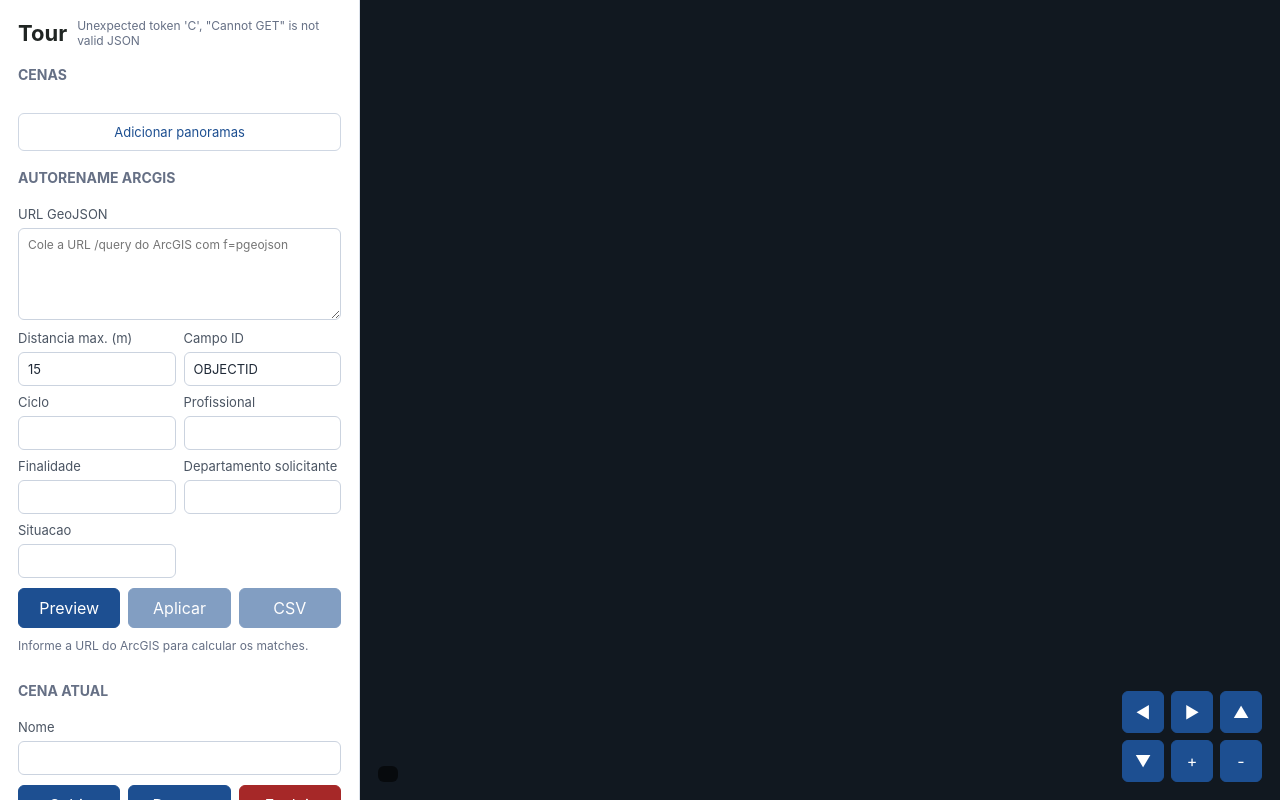
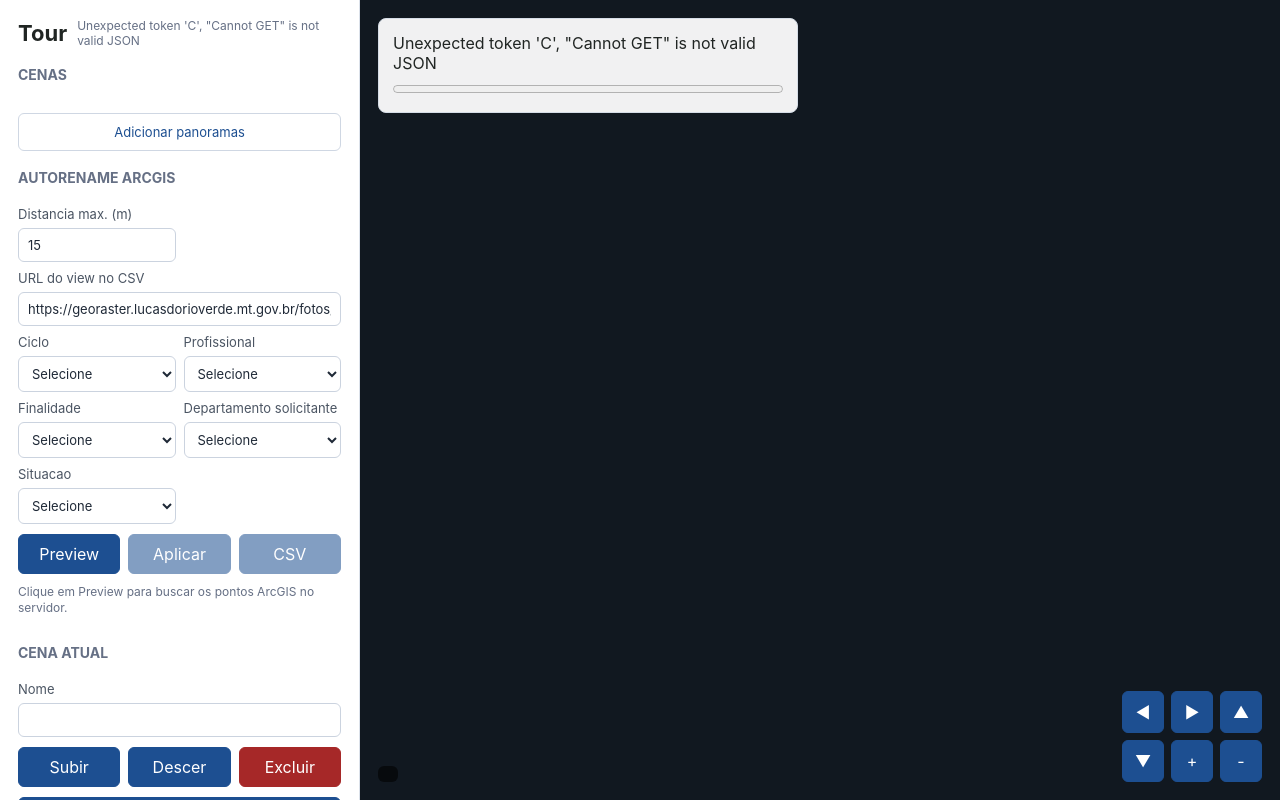
Before and after one commit to adaosanto/360tour, a FastAPI app: template app/templates/editor.html in a window 1280 px wide. Run offline with FastAPI, Linux system fonts and the light colour scheme; the template is opened without the code that fills it: most values are stand-ins (such as "Sample title", 1, 10 or a date in 2020); some libraries are stand-ins or nearby versions.

Commit message:
Adiciona suporte para autorenomeação com integração ao ArcGIS, incluindo configuração de URLs e campos no CSV, além de melhorias na interface do usuário.

```diff
--- a/app/main.py
+++ b/app/main.py
@@ -5,6 +5,7 @@ import io
 import json
 import math
 import os
+import re
 import shutil
 import time
 import urllib.error
@@ -32,6 +33,16 @@ TEMP_DIR = STORAGE_DIR
 STATIC_DIR = BASE_DIR / "static"
 TEMPLATES_DIR = BASE_DIR / "templates"
 TTL_HOURS = float(os.getenv("TEMP_PROJECT_TTL_HOURS", "24"))
+ARCGIS_TOKEN_URL = os.getenv("ARCGIS_TOKEN_URL", "http://192.168.173.99:8090/api/sma/token/")
+ARCGIS_360_QUERY_URL = os.getenv(
+    "ARCGIS_360_QUERY_URL",
+    "https://services8.arcgis.com/MRbkurfLm8nmQrDq/ArcGIS/rest/services/Imagens_360/FeatureServer/0/query",
+)
+ARCGIS_360_ID_FIELD = os.getenv("ARCGIS_360_ID_FIELD", "OBJECTID")
+CSV_VIEW_URL_DEFAULT = os.getenv(
+    "CSV_VIEW_URL_DEFAULT",
+    "https://georaster.lucasdorioverde.mt.gov.br/fotos/app360/index.php/",
+)
 TEMP_DIR.mkdir(parents=True, exist_ok=True)
 DATABASE_URL = make_database_url(TEMP_DIR, os.getenv("DATABASE_URL"))
 SessionLocal = build_session_factory(DATABASE_URL)
@@ -42,6 +53,7 @@ app.mount("/static", StaticFiles(directory=STATIC_DIR), name="static")
 app.mount("/project-files", StaticFiles(directory=TEMP_DIR), name="project-files")
 
 progress_state: dict[str, dict] = {}
+arcgis_token_cache: dict[str, str | float] = {}
 
 DEFAULT_PROJECT_SETTINGS = {
     "autorotate": False,
@@ -280,33 +292,80 @@ def _guid_identifier(properties: dict) -> str:
     return _property_identifier(properties, candidates) or ""
 
 
-def _arcgis_geojson_url(arcgis_url: str) -> str:
+def _fetch_arcgis_token() -> str:
+    now = time.time()
+    cached_token = str(arcgis_token_cache.get("token") or "").strip()
+    cached_expires = _as_number(arcgis_token_cache.get("expires")) or 0
+    if cached_token and cached_expires - 60 > now:
+        return cached_token
+
+    request = urllib.request.Request(ARCGIS_TOKEN_URL, headers={"User-Agent": "MarzipanoClone/1.0"})
+    try:
+        with urllib.request.urlopen(request, timeout=15) as response:
+            raw = response.read(1024 * 1024)
+    except urllib.error.HTTPError as exc:
+        raise HTTPException(status_code=502, detail=f"Servico de token retornou HTTP {exc.code}.") from exc
+    except urllib.error.URLError as exc:
+        raise HTTPException(status_code=502, detail=f"Nao foi possivel buscar token ArcGIS: {exc.reason}") from exc
+
+    try:
+        payload = json.loads(raw.decode("utf-8"))
+    except Exception as exc:
+        raise HTTPException(status_code=502, detail="Resposta do servico de token nao e um JSON valido.") from exc
+
+    token = str(payload.get("token") or "").strip() if isinstance(payload, dict) else ""
+    expires = _as_number(payload.get("expires")) if isinstance(payload, dict) else None
+    if not token:
+        raise HTTPException(status_code=502, detail="Servico de token nao retornou token ArcGIS.")
+
+    arcgis_token_cache["token"] = token
+    arcgis_token_cache["expires"] = expires or (now + 300)
+    return token
+
+
+def _arcgis_geojson_url(arcgis_url: str, token: str) -> str:
     parts = urllib.parse.urlsplit(arcgis_url)
     query = urllib.parse.parse_qsl(parts.query, keep_blank_values=True)
     normalized = []
+    has_where = False
     has_out_fields = False
     has_format = False
+    has_return_geometry = False
     for key, value in query:
         lower_key = key.lower()
-        if lower_key == "outfields":
+        if lower_key == "token":
+            continue
+        if lower_key == "where":
+            has_where = True
+            normalized.append((key, value or "1=1"))
+        elif lower_key == "outfields":
             has_out_fields = True
             normalized.append((key, "*"))
         elif lower_key == "f":
             has_format = True
             normalized.append((key, "pgeojson"))
+        elif lower_key == "returngeometry":
+            has_return_geometry = True
+            normalized.append((key, "true"))
         else:
             normalized.append((key, value))
+    if not has_where:
+        normalized.append(("where", "1=1"))
     if not has_out_fields:
         normalized.append(("outFields", "*"))
+    if not has_return_geometry:
+        normalized.append(("returnGeometry", "true"))
     if not has_format:
         normalized.append(("f", "pgeojson"))
+    normalized.append(("token", token))
     return urllib.parse.urlunsplit((parts.scheme, parts.netloc, parts.path, urllib.parse.urlencode(normalized), parts.fragment))
 
 
-def _fetch_geojson_points(arcgis_url: str, id_field: str) -> list[dict]:
-    if not arcgis_url or not arcgis_url.lower().startswith(("https://", "http://")):
-        raise HTTPException(status_code=400, detail="Informe uma URL HTTP/HTTPS valida do ArcGIS.")
-    request = urllib.request.Request(_arcgis_geojson_url(arcgis_url), headers={"User-Agent": "MarzipanoClone/1.0"})
+def _fetch_geojson_points() -> list[dict]:
+    if not ARCGIS_360_QUERY_URL.lower().startswith(("https://", "http://")):
+        raise HTTPException(status_code=500, detail="ARCGIS_360_QUERY_URL invalida.")
+    token = _fetch_arcgis_token()
+    request = urllib.request.Request(_arcgis_geojson_url(ARCGIS_360_QUERY_URL, token), headers={"User-Agent": "MarzipanoClone/1.0"})
     try:
         with urllib.request.urlopen(request, timeout=30) as response:
             raw = response.read(20 * 1024 * 1024)
@@ -330,7 +389,7 @@ def _fetch_geojson_points(arcgis_url: str, id_field: str) -> list[dict]:
             continue
         coordinates = _feature_point_coordinates(feature)
         properties = feature.get("properties") or {}
-        point_id = _point_identifier(properties, id_field)
+        point_id = _point_identifier(properties, ARCGIS_360_ID_FIELD)
         if coordinates and point_id:
             points.append({
                 "id": point_id,
@@ -350,13 +409,22 @@ def _scene_height(scene: dict):
     return ""
 
 
-def _autorename_payload_options(payload: dict) -> tuple[str, float, str]:
-    arcgis_url = str(payload.get("arcgisUrl") or "").strip()
+def _scene_year(scene: dict) -> str:
+    metadata = scene.get("metadata") or {}
+    candidates = [metadata.get("takenAt"), metadata.get("dateTime"), metadata.get("date")]
+    candidates.extend([scene.get("sourceFile"), scene.get("name"), scene.get("id")])
+    for value in candidates:
+        match = re.search(r"\b(20\d{2}|19\d{2})\b", str(value or ""))
+        if match:
+            return match.group(1)
+    return ""
+
+
+def _autorename_payload_options(payload: dict) -> float:
     max_distance = _as_number(payload.get("maxDistanceMeters"))
-    id_field = str(payload.get("idField") or "OBJECTID").strip() or "OBJECTID"
     if max_distance is None or max_distance <= 0:
         raise HTTPException(status_code=400, detail="Distancia maxima deve ser maior que zero.")
-    return arcgis_url, max_distance, id_field
+    return max_distance
 
 
 def _build_autorename_matches(project: dict, points: list[dict], max_distance: float) -> list[dict]:
@@ -369,6 +437,7 @@ def _build_autorename_matches(project: dict, points: list[dict], max_distance: f
                 "sceneName": scene.get("name"),
                 "sourceFile": scene.get("sourceFile"),
                 "height": _scene_height(scene),
+                "year": _scene_year(scene),
                 "matched": False,
                 "reason": "Cena sem coordenadas GPS.",
             })
@@ -384,6 +453,7 @@ def _build_autorename_matches(project: dict, points: list[dict], max_distance: f
                 "sceneName": scene.get("name"),
                 "sourceFile": scene.get("sourceFile"),
                 "height": _scene_height(scene),
+                "year": _scene_year(scene),
                 "photo": {"latitude": scene_point[0], "longitude": scene_point[1]},
                 "matched": False,
                 "reason": "Nenhum ponto ArcGIS retornado.",
@@ -395,6 +465,7 @@ def _build_autorename_matches(project: dict, points: list[dict], max_distance: f
             "sceneName": scene.get("name"),
             "sourceFile": scene.get("sourceFile"),
             "height": _scene_height(scene),
+            "year": _scene_year(scene),
             "photo": {"latitude": scene_point[0], "longitude": scene_point[1]},
             "point": {"id": best["id"], "guid": best.get("guid") or "", "latitude": best["latitude"], "longitude": best["longitude"]},
             "distanceMeters": round(best["distanceMeters"], 2),
@@ -407,10 +478,10 @@ def _build_autorename_matches(project: dict, points: list[dict], max_distance: f
 
 
 def _autorename_preview(project_dir: Path, payload: dict) -> dict:
-    arcgis_url, max_distance, id_field = _autorename_payload_options(payload)
+    max_distance = _autorename_payload_options(payload)
     project = _normalize_project(load_project(project_dir))
     _backfill_missing_photo_metadata(project_dir, project)
-    points = _fetch_geojson_points(arcgis_url, id_field)
+    points = _fetch_geojson_points()
     matches = _build_autorename_matches(project, points, max_distance)
     matched_count = sum(1 for match in matches if match.get("matched"))
     duplicate_ids = sorted({
@@ -432,10 +503,29 @@ def _csv_payload_value(payload: dict, key: str) -> str:
     return str(payload.get(key) or "").strip()
 
 
-def _scene_link(base_url: str, project_id: str, scene_id: str) -> str:
+def _csv_view_url(payload: dict) -> str:
+    return _csv_payload_value(payload, "viewUrl") or CSV_VIEW_URL_DEFAULT
+
+
+def _scene_link(view_url: str, project_id: str, scene_id: str) -> str:
     quoted_project = urllib.parse.quote(project_id, safe="")
     quoted_scene = urllib.parse.quote(str(scene_id), safe="")
-    return f"{base_url.rstrip('/')}/view/{quoted_project}/{quoted_scene}"
+    replacements = {
+        "{projectid}": quoted_project,
+        "{projectId}": quoted_project,
+        "{project_id}": quoted_project,
+        "{photoId}": quoted_scene,
+        "{photoid}": quoted_scene,
+        "{sceneId}": quoted_scene,
+        "{sceneid}": quoted_scene,
+    }
+    if any(token in view_url for token in replacements):
+        link = view_url
+        for token, value in replacements.items():
+            link = link.replace(token, value)
+        return link
+    separator = "&" if "?" in view_url else "?"
+    return f"{view_url.rstrip('/')}/{quoted_project}/{quoted_scene}{separator}showBtnList=false"
 
 
 def _autorename_csv(project_id: str, project_dir: Path, payload: dict, base_url: str) -> str:
@@ -453,6 +543,7 @@ def _autorename_csv(project_id: str, project_dir: Path, payload: dict, base_url:
         "DepartamentoSolicitante": _csv_payload_value(payload, "departamentoSolicitante"),
         "Situacao": _csv_payload_value(payload, "situacao"),
     }
+    view_url = _csv_view_url(payload)
     for match in preview["matches"]:
         if not match.get("matched"):
             continue
@@ -463,8 +554,9 @@ def _autorename_csv(project_id: str, project_dir: Path, payload: dict, base_url:
             "guid": point.get("guid") or "",
             "Observação": match.get("sourceFile") or match.get("sceneName") or match.get("sceneId") or "",
             "Altura": match.get("height") or "",
+            "Ano": match.get("year") or "",
             "Ciclo": fixed_values["Ciclo"],
-            "ImagemLink": _scene_link(base_url, project_id, scene_id),
+            "ImagemLink": _scene_link(view_url, project_id, scene_id),
             "Profissional": fixed_values["Profissional"],
             "Finalidade": fixed_values["Finalidade"],
             "DepartamentoSolicitante": fixed_values["DepartamentoSolicitante"],
@@ -476,6 +568,7 @@ def _autorename_csv(project_id: str, project_dir: Path, payload: dict, base_url:
         "guid",
         "Observação",
         "Altura",
+        "Ano",
         "Ciclo",
         "ImagemLink",
         "Profissional",
--- a/app/static/editor.css
+++ b/app/static/editor.css
@@ -865,6 +865,10 @@ button.upload-submit.loading {
   gap: 8px;
 }
 
+.autorename-wide {
+  grid-column: 1 / -1;
+}
+
 .autorename-status {
   margin: 0;
   color: #667085;
--- a/app/static/editor.js
+++ b/app/static/editor.js
@@ -9,9 +9,8 @@
   var progressText = document.getElementById("progressText");
   var progressBar = document.getElementById("progressBar");
   var viewReadout = document.getElementById("viewReadout");
-  var autorenameUrl = document.getElementById("autorenameUrl");
   var autorenameDistance = document.getElementById("autorenameDistance");
-  var autorenameIdField = document.getElementById("autorenameIdField");
+  var autorenameCsvViewUrl = document.getElementById("autorenameCsvViewUrl");
   var autorenameCsvCiclo = document.getElementById("autorenameCsvCiclo");
   var autorenameCsvProfissional = document.getElementById("autorenameCsvProfissional");
   var autorenameCsvFinalidade = document.getElementById("autorenameCsvFinalidade");
@@ -87,9 +86,7 @@
 
   function autorenamePayload() {
     return {
-      arcgisUrl: autorenameUrl.value.trim(),
-      maxDistanceMeters: Number(autorenameDistance.value || 15),
-      idField: autorenameIdField.value.trim() || "OBJECTID"
+      maxDistanceMeters: Number(autorenameDistance.value || 15)
     };
   }
 
@@ -99,6 +96,7 @@
 
   function autorenameCsvPayload() {
     var payload = autorenamePayload();
+    payload.viewUrl = fieldValue(autorenameCsvViewUrl);
     payload.ciclo = fieldValue(autorenameCsvCiclo);
     payload.profissional = fieldValue(autorenameCsvProfissional);
     payload.finalidade = fieldValue(autorenameCsvFinalidade);
@@ -558,11 +556,7 @@
 
   if (previewAutorename) {
     previewAutorename.addEventListener("click", function () {
-      if (!autorenameUrl.value.trim()) {
-        setAutorenameStatus("Informe a URL GeoJSON do ArcGIS.", true);
-        return;
-      }
-      setAutorenameStatus("Consultando ArcGIS e calculando proximidade...");
+      setAutorenameStatus("Consultando ArcGIS no servidor e calculando proximidade...");
       setAutorenameLoading(true);
       saveProject()
         .then(function () {
@@ -684,10 +678,13 @@
     }).catch(function () {});
   });
 
-  document.getElementById("deleteProject").addEventListener("click", function () {
-    if (!confirm("Excluir o projeto temporario?")) return;
-    fetch("/api/projects/" + projectId, { method: "DELETE" }).then(function () { window.location.href = "/"; });
-  });
+  var deleteProject = document.getElementById("deleteProject");
+  if (deleteProject) {
+    deleteProject.addEventListener("click", function () {
+      if (!confirm("Excluir o projeto temporario?")) return;
+      fetch("/api/projects/" + projectId, { method: "DELETE" }).then(function () { window.location.href = "/"; });
+    });
+  }
 
   function updateReadout() {
     var activeView = viewer ? viewer.view() : null;
@@ -701,12 +698,13 @@
   function loadProject() {
     return requestJSON("/api/projects/" + projectId).then(function (payload) {
       project = normalizeProject(payload);
+      saveState.textContent = "Salvo";
       if (!viewer) {
+        renderCurrentSceneForm();
+        renderSceneList();
         initViewer();
         updateReadout();
         buildScenes();
-        renderCurrentSceneForm();
-        renderSceneList();
         if (project.scenes.length) {
           switchScene(currentIndex);
         }
@@ -716,6 +714,9 @@
       pollInitialProgress();
     }).catch(function (error) {
       saveState.textContent = error.message;
+      progressBox.hidden = false;
+      progressText.textContent = error.message;
+      progressBar.value = 0;
     });
   }
 
--- a/app/templates/editor.html
+++ b/app/templates/editor.html
@@ -1,11 +1,13 @@
 <!doctype html>
 <html lang="pt-BR">
+
 <head>
   <meta charset="utf-8">
   <meta name="viewport" content="width=device-width, initial-scale=1">
   <title>Editor de tour</title>
   <link rel="stylesheet" href="/static/editor.css">
 </head>
+
 <body>
   <div class="app-shell" data-project-id="{{ project_id }}">
     <aside class="sidebar">
@@ -25,30 +27,54 @@
 
       <section class="autorename-panel">
         <h2>Autorename ArcGIS</h2>
-        <label>URL GeoJSON
-          <textarea id="autorenameUrl" rows="4" placeholder="Cole a URL /query do ArcGIS com f=pgeojson"></textarea>
-        </label>
         <div class="autorename-grid">
           <label>Distancia max. (m)
             <input id="autorenameDistance" type="number" min="1" step="1" value="15">
           </label>
-          <label>Campo ID
-            <input id="autorenameIdField" type="text" value="OBJECTID">
+          <label class="autorename-wide">URL do view no CSV
+            <input id="autorenameCsvViewUrl" type="url"
+              value="https://georaster.lucasdorioverde.mt.gov.br/fotos/app360/index.php/">
           </label>
           <label>Ciclo
-            <input id="autorenameCsvCiclo" type="text">
+            <select id="autorenameCsvCiclo">
+              <option value="">Selecione</option>
+              <option value="1">Primeiro Trimestre - 1</option>
+              <option value="2">Segundo Trimestre - 2</option>
+              <option value="3">Terceiro Trimestre - 3</option>
+              <option value="4">Quatro Trimestre - 4</option>
+              <option value="5">Quinto Ciclo - 5</option>
+              <option value="6">Tours - 6</option>
+            </select>
           </label>
           <label>Profissional
-            <input id="autorenameCsvProfissional" type="text">
+            <select id="autorenameCsvProfissional">
+              <option value="">Selecione</option>
+              <option value="3">Adão C Nascimento dos Santos - 3</option>
+              <option value="4">Samira Soares da Silva - 4</option>
+            </select>
           </label>
           <label>Finalidade
-            <input id="autorenameCsvFinalidade" type="text">
+            <select id="autorenameCsvFinalidade">
+              <option value="">Selecione</option>
+              <option value="1">Fiscalização - 1</option>
+              <option value="2">Acompanhamento de Obras - 2</option>
+              <option value="3">Atualização do Trimestre de Geotecnologia - 3</option>
+              <option value="4">Outros - 4</option>
+            </select>
           </label>
           <label>Departamento solicitante
-            <input id="autorenameCsvDepartamento" type="text">
+            <select id="autorenameCsvDepartamento">
+              <option value="">Selecione</option>
+              <option value="1">Geotecnologia - 1</option>
+            </select>
           </label>
           <label>Situacao
-            <input id="autorenameCsvSituacao" type="text">
+            <select id="autorenameCsvSituacao">
+              <option value="">Selecione</option>
+              <option value="1">Solicitado - 1</option>
+              <option value="2">Imagiado - 2</option>
+              <option value="3">Realizado - 3</option>
+            </select>
           </label>
         </div>
         <div class="button-row">
@@ -56,7 +82,8 @@
           <button id="applyAutorename" type="button" disabled>Aplicar</button>
           <button id="exportAutorenameCsv" type="button" disabled>CSV</button>
         </div>
-        <p id="autorenameStatus" class="autorename-status">Informe a URL do ArcGIS para calcular os matches.</p>
+        <p id="autorenameStatus" class="autorename-status">Clique em Preview para buscar os pontos ArcGIS no servidor.
+        </p>
         <div id="autorenameMap" class="autorename-map" hidden>
           <div id="autorenameMapTiles" class="autorename-map-tiles"></div>
           <svg id="autorenameMapLines" class="autorename-map-lines" aria-hidden="true"></svg>
@@ -126,6 +153,7 @@
   </div>
 
   <script src="/static/marzipano.js"></script>
-  <script src="/static/editor.js?v=project-editor-5"></script>
+  <script src="/static/editor.js?v=project-editor-9"></script>
 </body>
+
 </html>
```
Also changed, not shown: app/static/viewer.css (+34 -0 lines), app/templates/view.html (+6 -2 lines), README.md, 2 other files.
